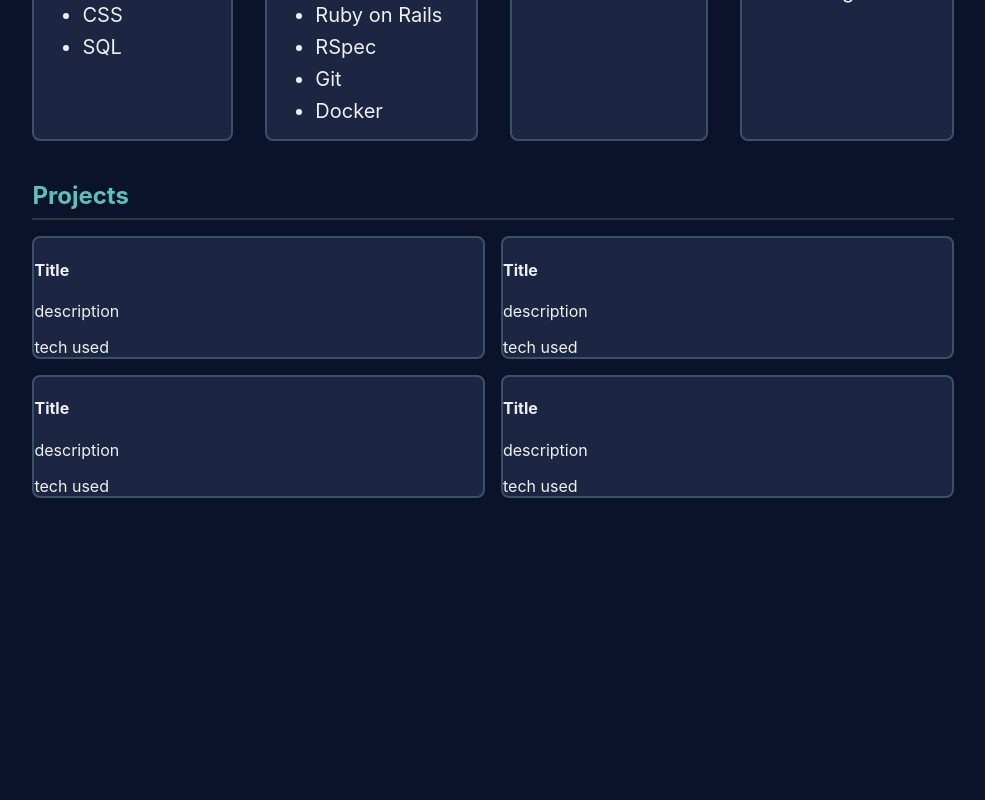
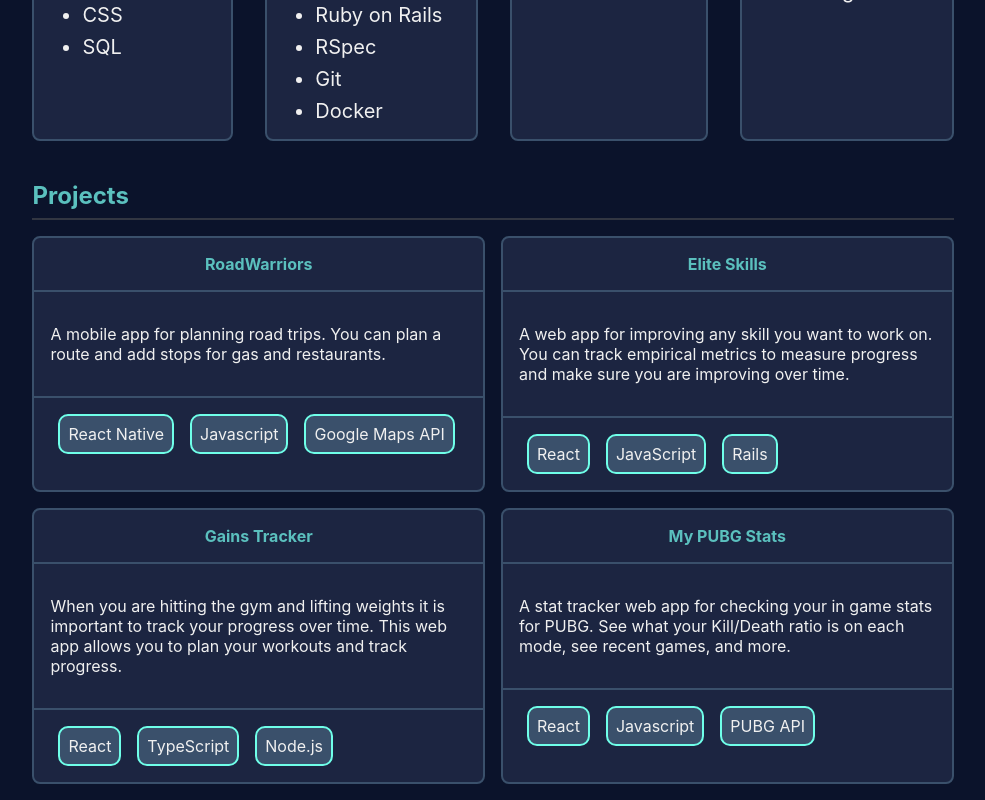
Before and after one commit to fjzink/portfolio, a Next.js app: page / in a window 1280 px wide. Shown: the part 769-1569 px from the top of the page, without its empty margins (147-1132 px from the left). Before the commit the page ends 1283 px from the top, so only its background shows below. Built offline with nearby package versions, Linux system fonts and the light colour scheme.

Commit message:
Format project card.

```diff
--- a/components/ProjectCard.tsx
+++ b/components/ProjectCard.tsx
@@ -1,18 +1,64 @@
 import colors from '../colors'
 
-const { blue, lBlue } = colors
+const { blue, lBlue, blueGreen, turquoise } = colors
 
-const ProjectCard = (): JSX.Element => {
+export interface Project {
+  title: string
+  description: string
+  tech: string[]
+}
+
+function renderTech(techList: string[]) {
+  return techList.map((tech) => (
+    <span key={tech} className="tech">
+      {tech}
+      <style jsx>{`
+        .tech {
+          border: 2px solid ${turquoise};
+          background-color: ${lBlue};
+          border-radius: 10px;
+          padding: 0.5rem;
+          margin: 0 0.5rem;
+        }
+      `}</style>
+    </span>
+  ))
+}
+
+const ProjectCard = ({ title, description, tech }: Project): JSX.Element => {
   return (
     <div className="project-card">
-      <h4 className="project-title">Title</h4>
-      <p className="project-description">description</p>
-      <div className="tech-wrapper">tech used</div>
+      <h4 className="project-title">{title}</h4>
+      <p className="project-description">{description}</p>
+      <div className="tech-wrapper">{renderTech(tech)}</div>
       <style jsx>{`
         .project-card {
           background-color: ${blue};
           border: 2px solid ${lBlue};
           border-radius: 0.5rem;
+        }
+
+        .project-title {
+          color: ${blueGreen};
+          width: 100%;
+          border-bottom: 2px solid ${lBlue};
+          text-align: center;
+          padding: 1rem;
+          margin: 0;
+        }
+
+        .project-description {
+            padding: 1rem;
+        }
+
+        .tech-wrapper {
+            display: flex;
+            flex-direction: row;
+            justify-content: flex-start:
+            align-items: center;
+            border-top: 2px solid ${lBlue};
+            padding: 1rem;
+            overflow: auto;
         }
       `}</style>
     </div>
--- a/components/Projects.tsx
+++ b/components/Projects.tsx
@@ -1,18 +1,52 @@
 import ProjectCard from './ProjectCard'
 import colors from '../colors'
+import { Project } from './ProjectCard'
 
 const { blueGreen } = colors
+
+const projects = [
+  {
+    title: 'RoadWarriors',
+    description:
+      'A mobile app for planning road trips. You can plan a route and add stops for gas and restaurants.',
+    tech: ['React Native', 'Javascript', 'Google Maps API'],
+  },
+  {
+    title: 'Elite Skills',
+    description:
+      'A web app for improving any skill you want to work on. You can track empirical metrics to measure progress and make sure you are improving over time.',
+    tech: ['React', 'JavaScript', 'Rails'],
+  },
+  {
+    title: 'Gains Tracker',
+    description:
+      'When you are hitting the gym and lifting weights it is important to track your progress over time. This web app allows you to plan your workouts and track progress.',
+    tech: ['React', 'TypeScript', 'Node.js'],
+  },
+  {
+    title: 'My PUBG Stats',
+    description:
+      'A stat tracker web app for checking your in game stats for PUBG. See what your Kill/Death ratio is on each mode, see recent games, and more.',
+    tech: ['React', 'Javascript', 'PUBG API'],
+  },
+]
+
+function renderProjects(projects: Project[]) {
+  return projects.map((project) => (
+    <ProjectCard
+      key={project.title}
+      title={project.title}
+      description={project.description}
+      tech={project.tech}
+    />
+  ))
+}
 
 const Projects = (): JSX.Element => {
   return (
     <div id="projects">
       <h2 className="projects-header">Projects</h2>
-      <div className="projects-wrapper">
-        <ProjectCard />
-        <ProjectCard />
-        <ProjectCard />
-        <ProjectCard />
-      </div>
+      <div className="projects-wrapper">{renderProjects(projects)}</div>
       <style jsx>{`
         #projects {
           width: 100%;
```
